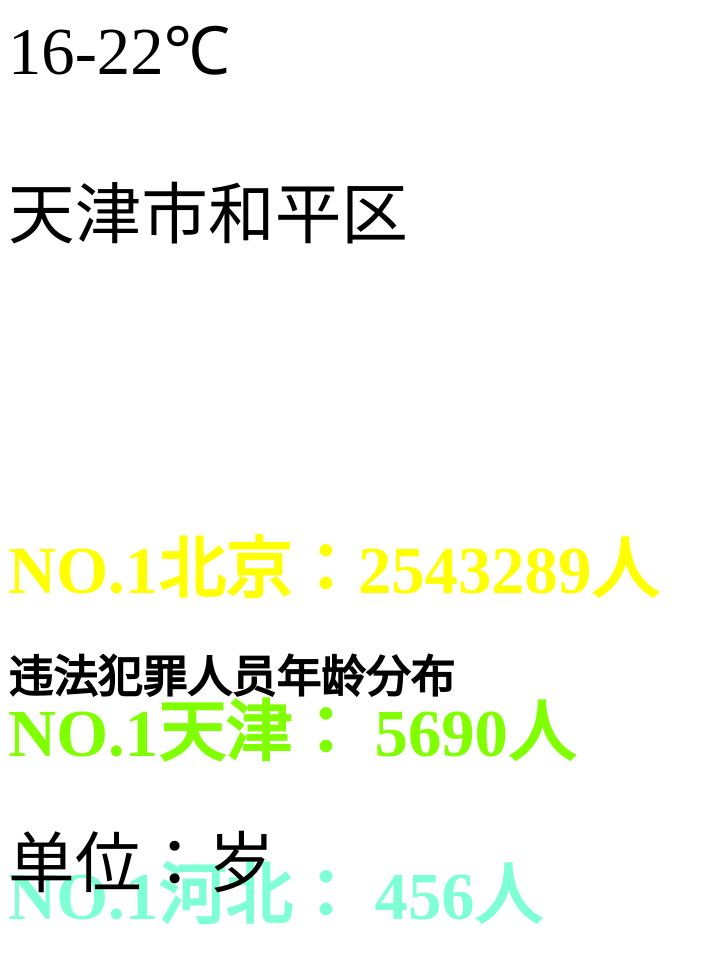
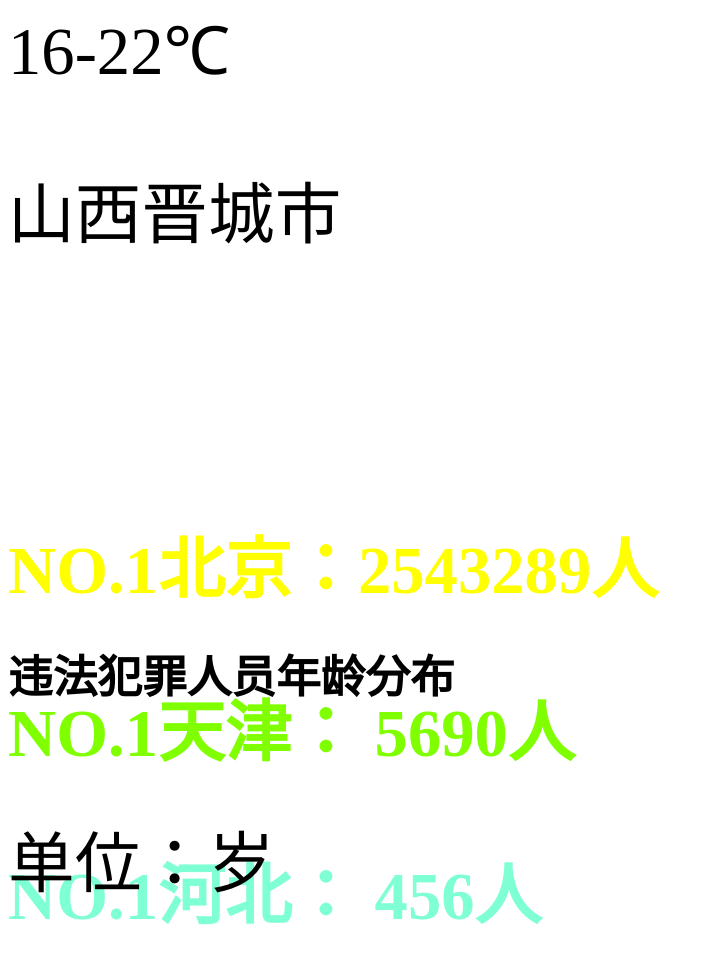
Before and after one commit to baili04/gajym, a plain HTML site: page index.html in a window 1280 px wide. Shown: the part 2201-3159 px from the top of the page, without its empty margins (0-713 px from the left). Drawn offline with Linux system fonts and the light colour scheme; files that its build step writes are made by us from their sources; a script that the page names is missing.

Commit message:
Update index.html

```diff
--- a/index.html
+++ b/index.html
@@ -9,7 +9,7 @@
 
     <script type="text/javascript" src="js/rem.js"></script>
     <link rel="stylesheet" href="css/style.css">
-    <title>天津市博安信通智慧社区内网数据比对信息系统</title>
+    <title>中华人民共和国国家安全局内网数据比对信息系统</title>
 </head>
 
 <body style="visibility: hidden;">
@@ -94,7 +94,7 @@
                         <div id="weather">
                             <p class="active">多云</p>
                             <p>16-22℃</p>
-                            <p>天津市和平区</p>
+                            <p>山西晋城市</p>
                         </div>
                     </div>
                 </div>
```
